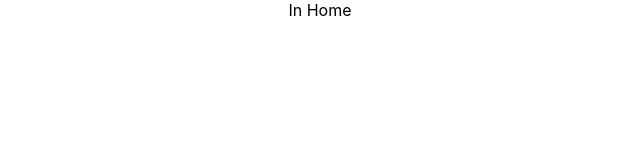
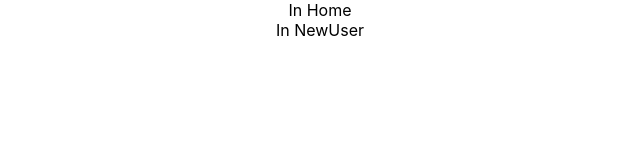
Before and after one commit to eric-klimowich/plan-sharing-frontend, a React (Create React App) app: page / in a window 1280 px wide. Shown: the top 160 px of the page, without its empty margins (320-960 px from the left). Built offline with nearby package versions, Linux system fonts and the light colour scheme.

Commit message:
Created component to add a new user

```diff
--- a/src/Home.js
+++ b/src/Home.js
@@ -1,8 +1,13 @@
-import React from 'react'
+import React, { Fragment } from 'react'
+
+import NewUser from './NewUser'
 
 const Home = () => {
   return (
-    <div>In Home</div>
+    <Fragment>
+      <div>In Home</div>
+      <NewUser />
+    </Fragment>
   )
 }
 
--- /dev/null
+++ b/src/NewUser.js
@@ -0,0 +1,9 @@
+import React from 'react'
+
+const NewUser = () => {
+  return (
+    <div>In NewUser</div>
+  )
+}
+
+export default NewUser
```
